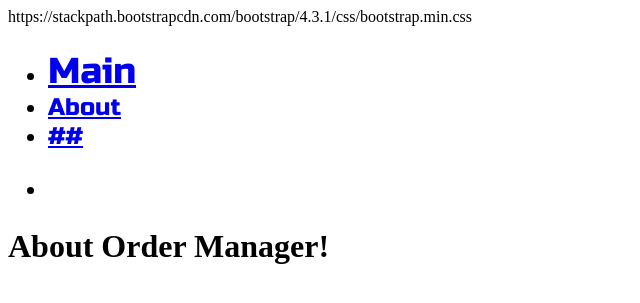
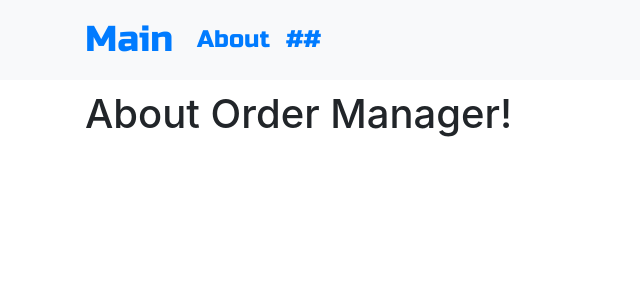
Before and after one commit to ScoJoh75/SpecialOrderManager, a Django app: page /about/ in a window 1280 px wide. Shown: the top 303 px of the page, without its empty margins (0-640 px from the left). Run offline with Django 3.2, Linux system fonts and the light colour scheme; some libraries are stand-ins or nearby versions.

Commit message:
Fixes Navbar for Bootstrap 4

```diff
--- a/ordermanager/templates/ordermanager/base.html
+++ b/ordermanager/templates/ordermanager/base.html
@@ -5,31 +5,32 @@
     <meta charset="UTF-8">
     <title>Special Order Manager</title>
 
-    https://stackpath.bootstrapcdn.com/bootstrap/4.3.1/css/bootstrap.min.css
-
+    <!-- Bootstrap CSS -->
+    <link rel="stylesheet" href="https://stackpath.bootstrapcdn.com/bootstrap/4.3.1/css/bootstrap.min.css" integrity="sha384-ggOyR0iXCbMQv3Xipma34MD+dH/1fQ784/j6cY/iJTQUOhcWr7x9JvoRxT2MZw1T" crossorigin="anonymous">
+    <!-- Custom CSS -->
     <link rel="stylesheet" href="{% static 'css/ordermanager.css' %}">
-
+    <!-- Fonts -->
     <link href="https://fonts.googleapis.com/css?family=Montserrat|Russo+One&display=swap" rel="stylesheet">
 
 </head>
 <body>
     <!-- Navigation -->
-    <nav class="navbar navbar-default techfont custom-navbar">
+    <nav class="navbar navbar-expand-lg bg-light techfont">
         <div class="container">
-            <ul class="nav navbar-nav">
-                <li><a class='navbar-brand bigbrand' href="{% url 'order_list' %}">Main</a></li>
-                <li><a href="{% url 'bout' %}">About</a></li>
-                <li><a href="#">##</a> </li>
-            </ul>
-            <ul class="nav navbar-nav navbar-right">
+            <div class="navbar-nav align-items-center">
+                <a class='navbar-brand bigbrand' href="{% url 'order_list' %}">Main</a>
+                <a class="nav-item nav-link" href="{% url 'about' %}">About</a>
+                <a class="nav-item nav-link" href="#">##</a>
+            </div>
+            <div class="navbar-nav align-items-center ml-auto">
                 {% if user.is_authenticated %}
-                    <li><a href="{% url 'order_new' %}">New Order</a></li>
-                    <li><a href="{% url 'logout' %}">Log Out</a></li>
-                    <li><a>Welcome: {{ user.username }}</a></li>
+                    <a class="nav-item nav-link"href="{% url 'order_new' %}">New Order</a>
+                    <a class="nav-item nav-link"href="{% url 'logout' %}">Log Out</a>
+                    <a>Welcome: {{ user.username }}</a>
                     {% else %}
-                    <li><a class="nav navbar-right" href="{% url 'login' %}"><span class="glyphicon glyphicon-user"></span></a></li>
+                    <a class="nav-item nav-link" href="{% url 'login' %}" aria-label="Login"><span class="glyphicon glyphicon-user"></span></a></li>
                 {% endif %}
-            </ul>
+            </div>
         </div>
     </nav>
     <!-- Content -->
```
